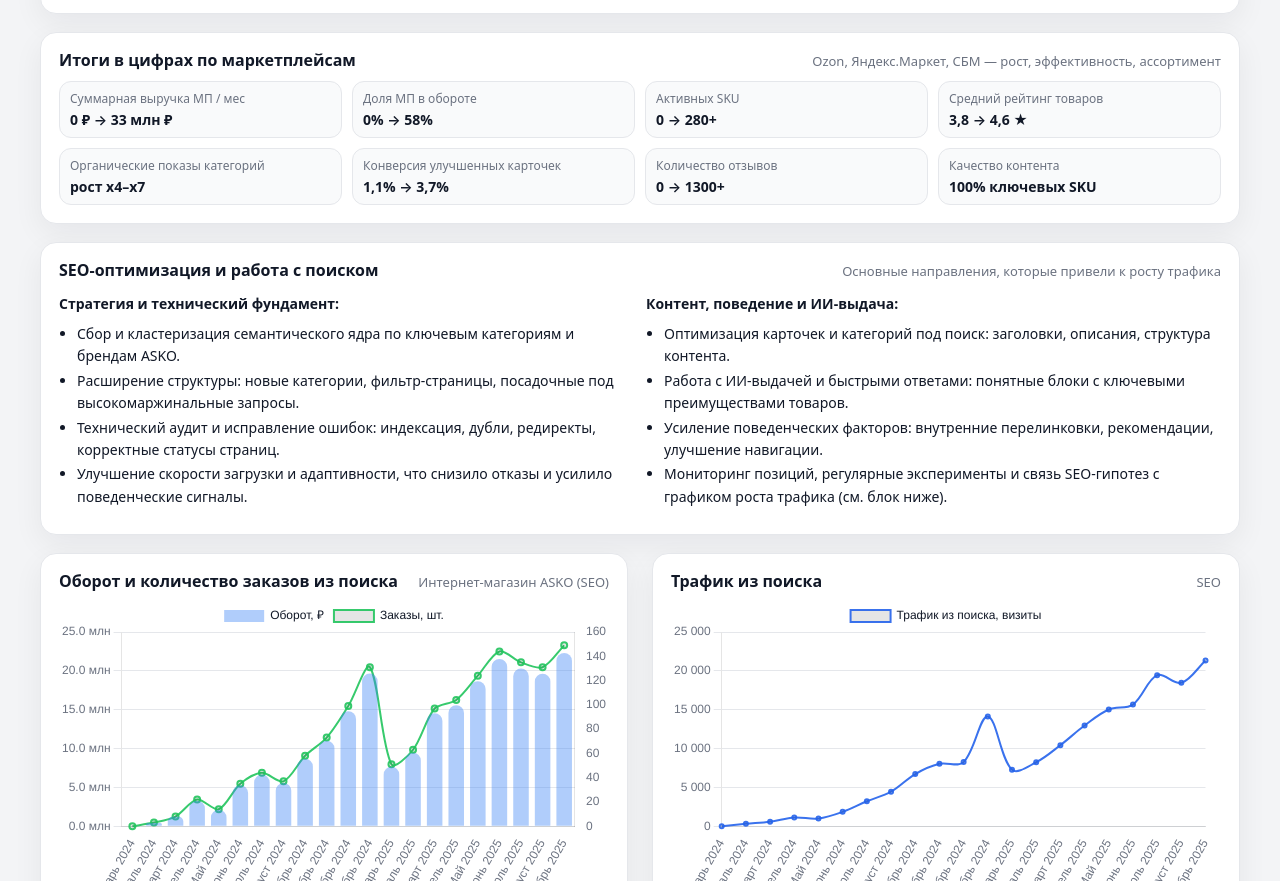
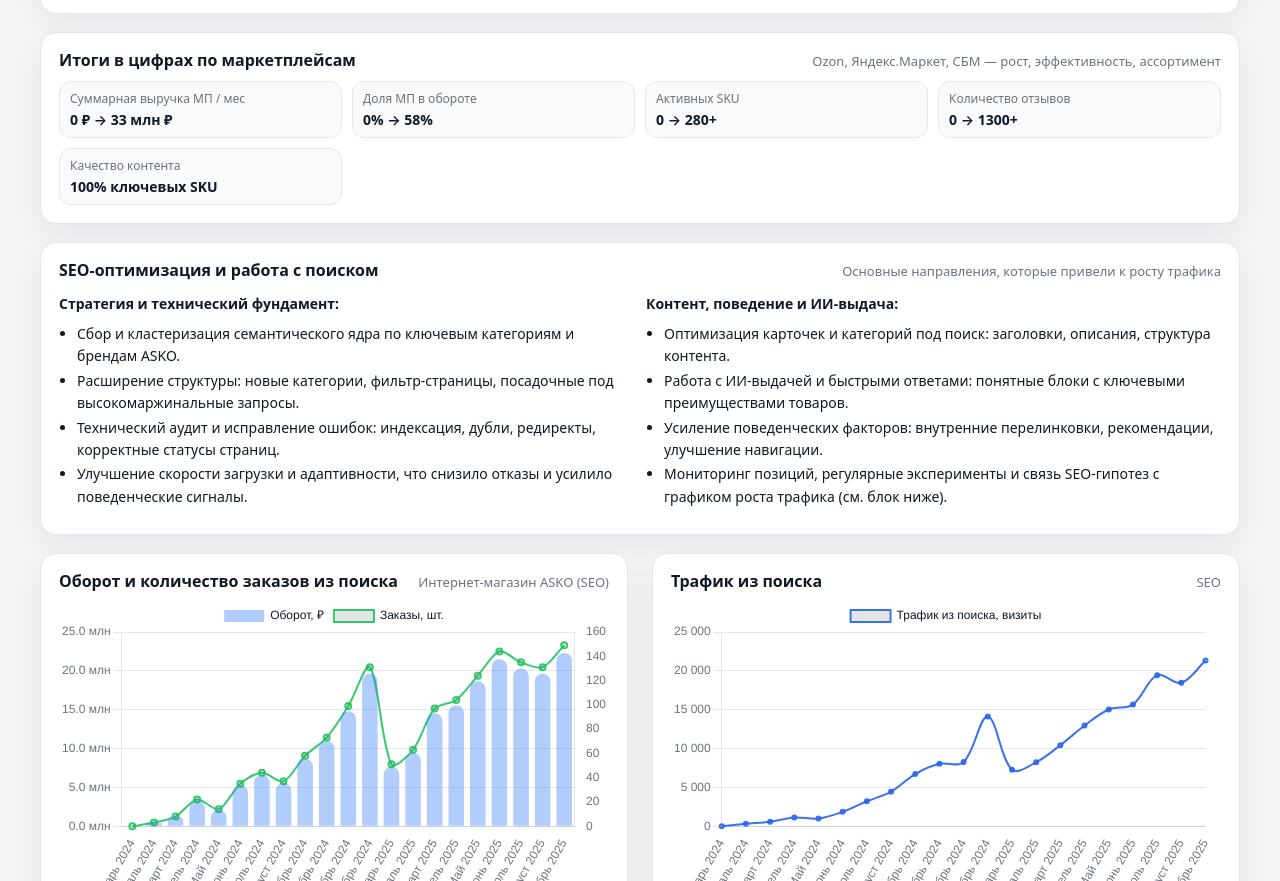
Before and after one commit to Lisov-D/Lisov-D.github.io, a plain HTML site: page index.html in a window 1280 px wide. Shown: the part 1046-1927 px from the top of the page. Drawn offline with nearby package versions, Linux system fonts and the light colour scheme.

Commit message:
Update index.html

```diff
--- a/index.html
+++ b/index.html
@@ -273,22 +273,7 @@
       <div class="kpi-value">0 → 280+</div>
     </div>
 
-    <div class="kpi-box">
-      <div class="kpi-label">Средний рейтинг товаров</div>
-      <div class="kpi-value">3,8 → 4,6 ★</div>
-    </div>
-  </div>
 
-  <div class="kpi-row">
-    <div class="kpi-box">
-      <div class="kpi-label">Органические показы категорий</div>
-      <div class="kpi-value">рост x4–x7</div>
-    </div>
-
-    <div class="kpi-box">
-      <div class="kpi-label">Конверсия улучшенных карточек</div>
-      <div class="kpi-value">1,1% → 3,7%</div>
-    </div>
 
     <div class="kpi-box">
       <div class="kpi-label">Количество отзывов</div>
```
